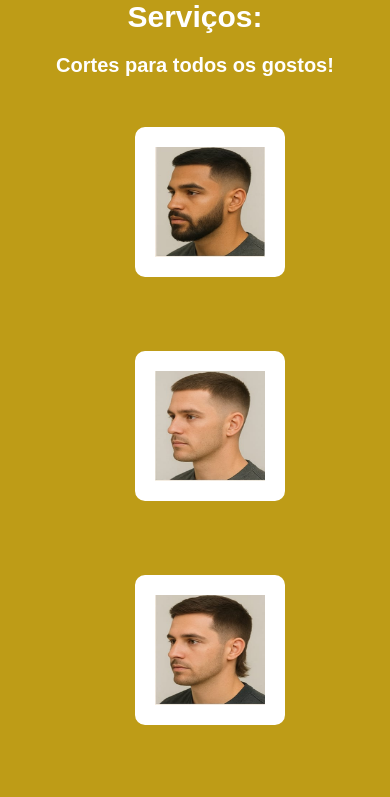
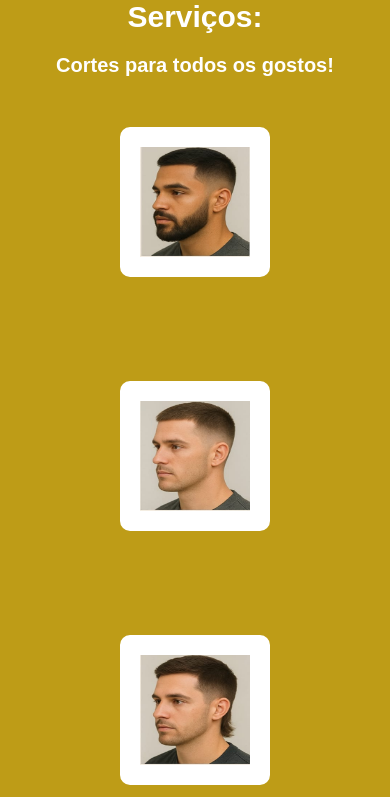
Before and after one commit to Pedroita-057/Projeto, a React (Create React App) app: page / in a window 390 px wide. Shown: the part 1360-2157 px from the top of the page. Built offline with nearby package versions, Linux system fonts and the light colour scheme.

Commit message:
responsividade

```diff
--- a/src/componentes/Serviços/serviços.css
+++ b/src/componentes/Serviços/serviços.css
@@ -75,7 +75,7 @@
    .fotos img{
      height: 150px;
      width: 150px;
-     margin: 50px 20px 20px 50px;
+     margin: 50px 50px 50px 50px;
      border: 20px solid #fff;
      border-radius: 10px;
    }
```
